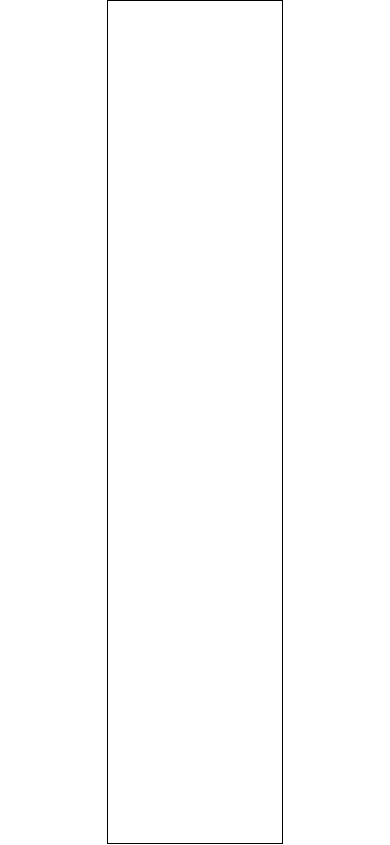
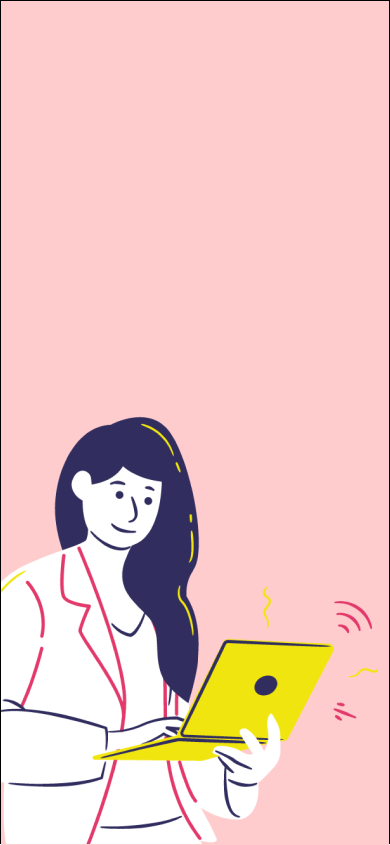
Before and after one commit to snickee4115/kru_alice, a React (Vite) app: page / in a window 390 px wide. Built offline with nearby package versions, Linux system fonts and the light colour scheme.

Commit message:
วางโครง container เบื้องต้น

```diff
--- a/src/App.css
+++ b/src/App.css
@@ -13,4 +13,5 @@ body{
   width: 45vw;
   border: 1px solid #000;
   height: 100vh;
+  font-size: 120px;
 }
--- a/src/App.jsx
+++ b/src/App.jsx
@@ -1,12 +1,13 @@
 import { useState } from 'react'
 import './App.css'
+import Main from './pages/users/Main'
+
 
 function App() {
-  const [count, setCount] = useState(0)
 
   return (
     <div className="app_container">
-
+        <Main/>
     </div>
   )
 }
--- /dev/null
+++ b/src/components/Logo.jsx
@@ -0,0 +1,11 @@
+import React from 'react'
+
+const Logo = () => {
+    return (
+        <div className='logo_container'>
+            <div className="logo_name"></div>
+        </div>
+    )
+}
+
+export default Logo
--- /dev/null
+++ b/src/pages/users/Main.css
@@ -0,0 +1,21 @@
+.main_container{
+    display: flex;
+    flex-direction: column;
+    background-color: #FFCCCE;
+    height: 100vh;
+}
+
+@media screen and (max-width : 400px) {
+
+   .app_container{
+       width: 100vw;
+   }
+
+
+}
+
+@media screen and (min-width : 401px) and (max-width : 800px){
+    .app_container{
+        width: 90vw;
+    }
+ }
--- /dev/null
+++ b/src/pages/users/Main.jsx
@@ -0,0 +1,14 @@
+import React from 'react'
+import './Main.css'
+import Main_image from '../../assets/main_image.png'
+import Logo from '../../components/Logo'
+
+const Main = () => {
+    return (
+        <div className='main_container'>
+            <img src={Main_image} style={{position:'absolute', bottom:'0px'}}/>
+        </div>
+    )
+}
+
+export default Main
--- a/vite.config.js
+++ b/vite.config.js
@@ -3,5 +3,8 @@ import react from '@vitejs/plugin-react'
 
 // https://vitejs.dev/config/
 export default defineConfig({
-  plugins: [react()]
+  plugins: [react()],
+  server: {
+    host: true,
+},
 })
```
Also changed, not shown: src/assets/main_image.png (added).
